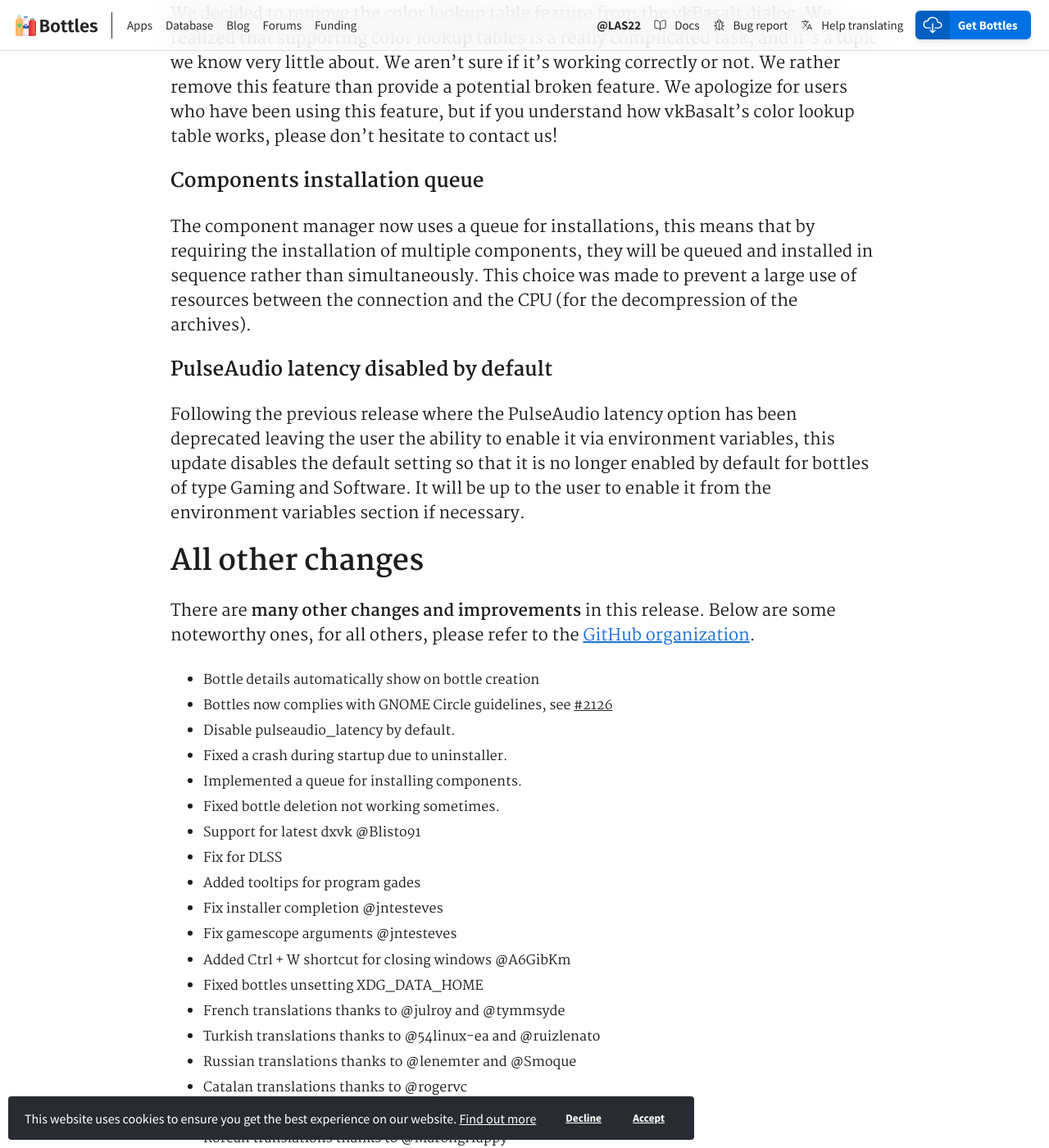
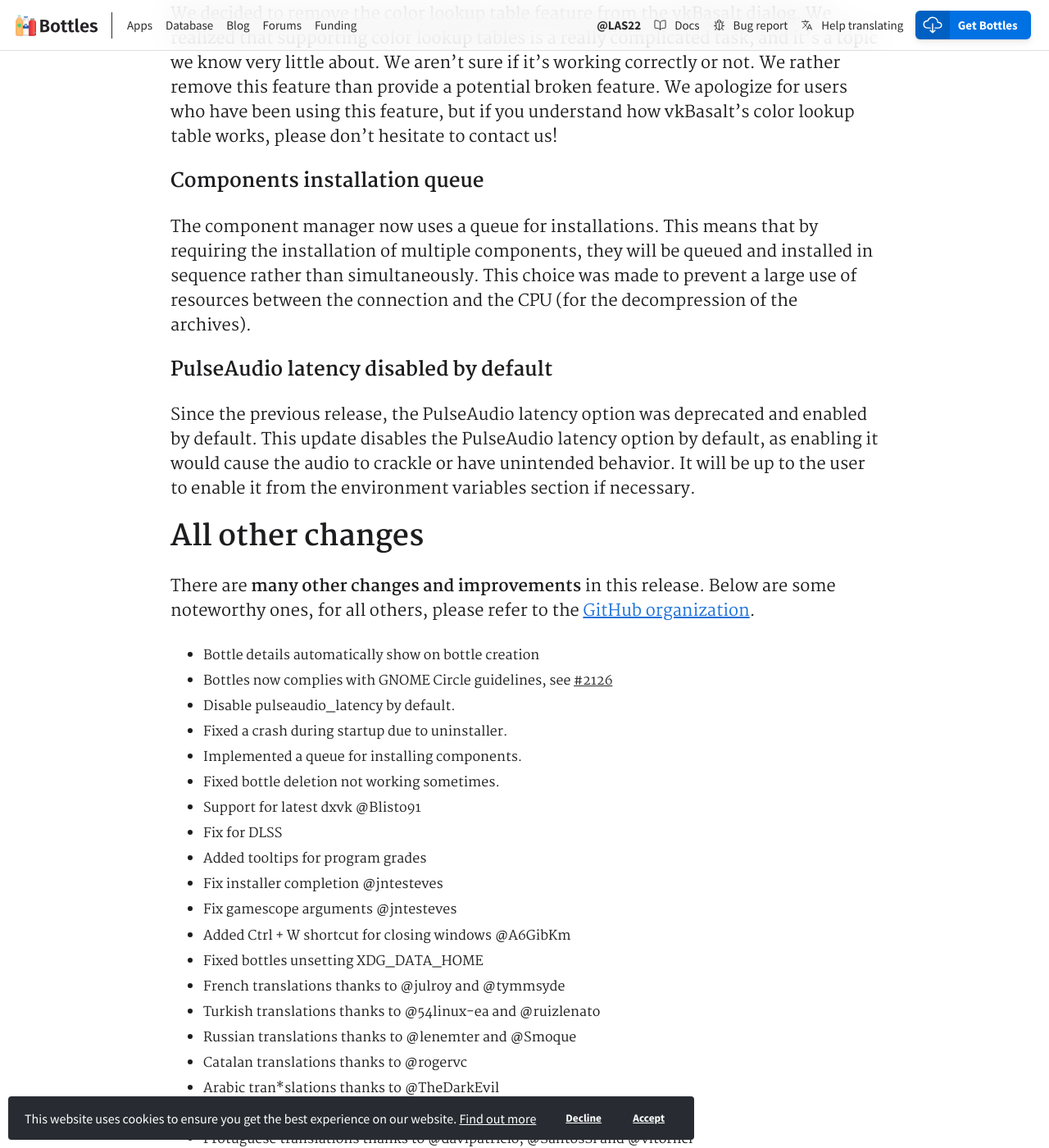
Before and after one commit to bottlesdevs/website, a Jekyll site: the page built from _posts/2022-11-14-release-2022.11.14.md, in a window 1280 px wide and 1400 px high, scrolled down 3309 px. Shown: the whole window at 82% size. Built offline with Jekyll 4.4.1, drawn with Linux system fonts in a browser that asks for light colours; nearby versions of some CDN libraries; comment, search, counter and statistics services are not loaded.

Commit message:
Improve wording

```diff
--- a/_posts/2022-11-14-release-2022.11.14.md
+++ b/_posts/2022-11-14-release-2022.11.14.md
@@ -61,15 +61,15 @@
 We decided to remove the color lookup table feature from the vkBasalt dialog. We realized that supporting color lookup tables is a really complicated task, and it's a topic we know very little about. We aren't sure if it's working correctly or not. We rather remove this feature than provide a potential broken feature. We apologize for users who have been using this feature, but if you understand how vkBasalt's color lookup table works, please don't hesitate to contact us!
 
 ### Components installation queue
-The component manager now uses a queue for installations, this means that by requiring the installation of multiple components, they will be queued and installed in sequence rather than simultaneously. This choice was made to prevent a large use of resources between the connection and the CPU (for the decompression of the archives).
+The component manager now uses a queue for installations. This means that by requiring the installation of multiple components, they will be queued and installed in sequence rather than simultaneously. This choice was made to prevent a large use of resources between the connection and the CPU (for the decompression of the archives).
 
 ### PulseAudio latency disabled by default
-Following the previous release where the PulseAudio latency option has been deprecated leaving the user the ability to enable it via environment variables, this update disables the default setting so that it is no longer enabled by default for bottles of type Gaming and Software. It will be up to the user to enable it from the environment variables section if necessary.
+Since the previous release, the PulseAudio latency option was deprecated and enabled by default. This update disables the PulseAudio latency option by default, as enabling it would cause the audio to crackle or have unintended behavior. It will be up to the user to enable it from the environment variables section if necessary.
 
 ## All other changes
 There are **many other changes and improvements** in this release. Below are
 some noteworthy ones, for all others, please refer to the
-[GitHub organization](https://github.com/bottlesdevs).
+[GitHub organization](https://github.com/bottlesdevs/Bottles/releases/tag/2022.11.14).
 
 * Bottle details automatically show on bottle creation
 * Bottles now complies with GNOME Circle guidelines, see [#2126](https://github.com/bottlesdevs/Bottles/issues/2126)
@@ -79,7 +79,7 @@
 * Fixed bottle deletion not working sometimes.
 * Support for latest dxvk @Blisto91
 * Fix for DLSS
-* Added tooltips for program gades
+* Added tooltips for program grades
 * Fix installer completion @jntesteves
 * Fix gamescope arguments @jntesteves
 * Added Ctrl + W shortcut for closing windows @A6GibKm
```
